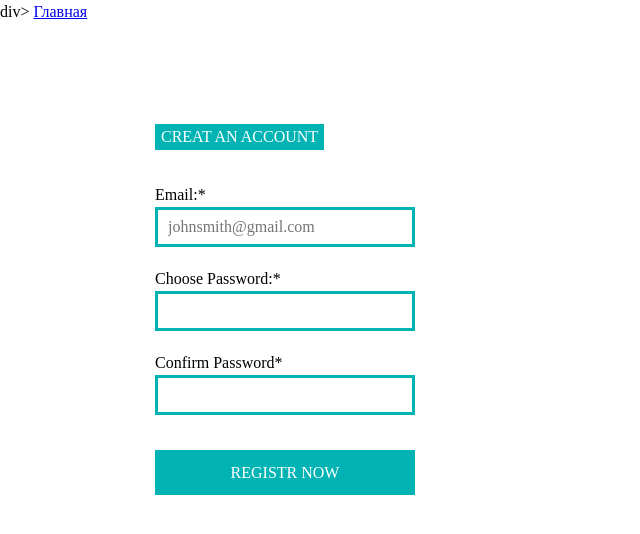
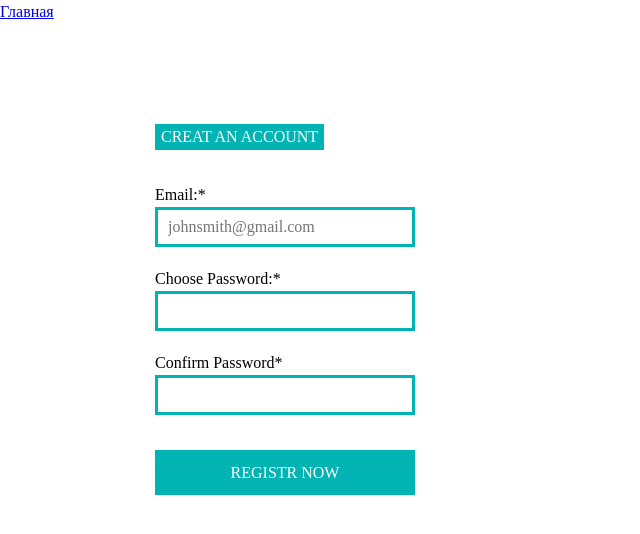
Before and after one commit to IgorGorin/igorgorin.github.io, a plain HTML site: page lesson_13/index.html in a window 1280 px wide. Shown: the whole page, without its empty margins (0-640 px from the left). Drawn offline with Linux system fonts and the light colour scheme.

Commit message:
Update index.html

```diff
--- a/lesson_13/index.html
+++ b/lesson_13/index.html
@@ -7,7 +7,7 @@
 </head>
 <body>
 	<div>
-		div>
+		<div>
 		<a href="https://igorgorin.github.io">Главная</a>
 	</div>
 		<div class="form">
```
